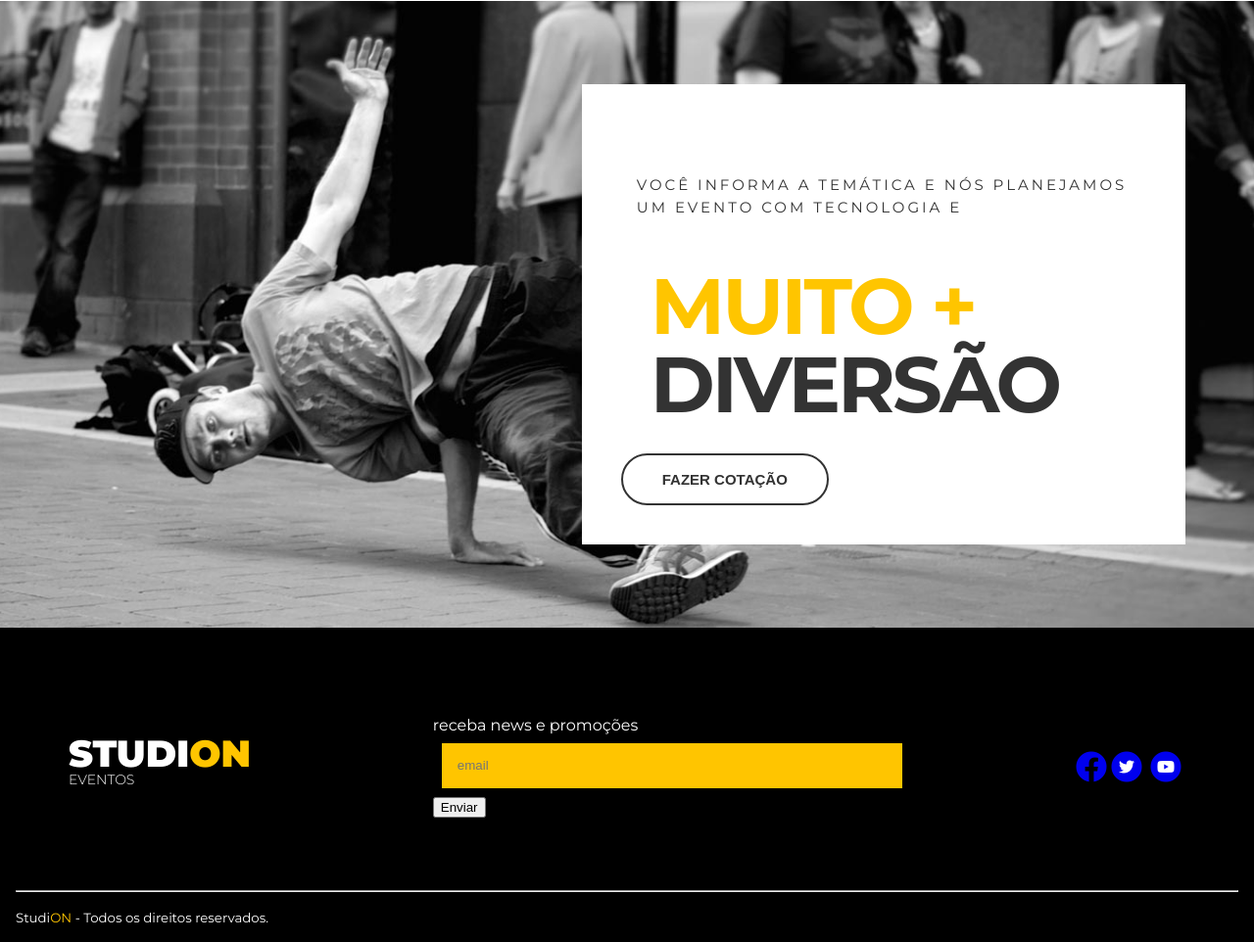
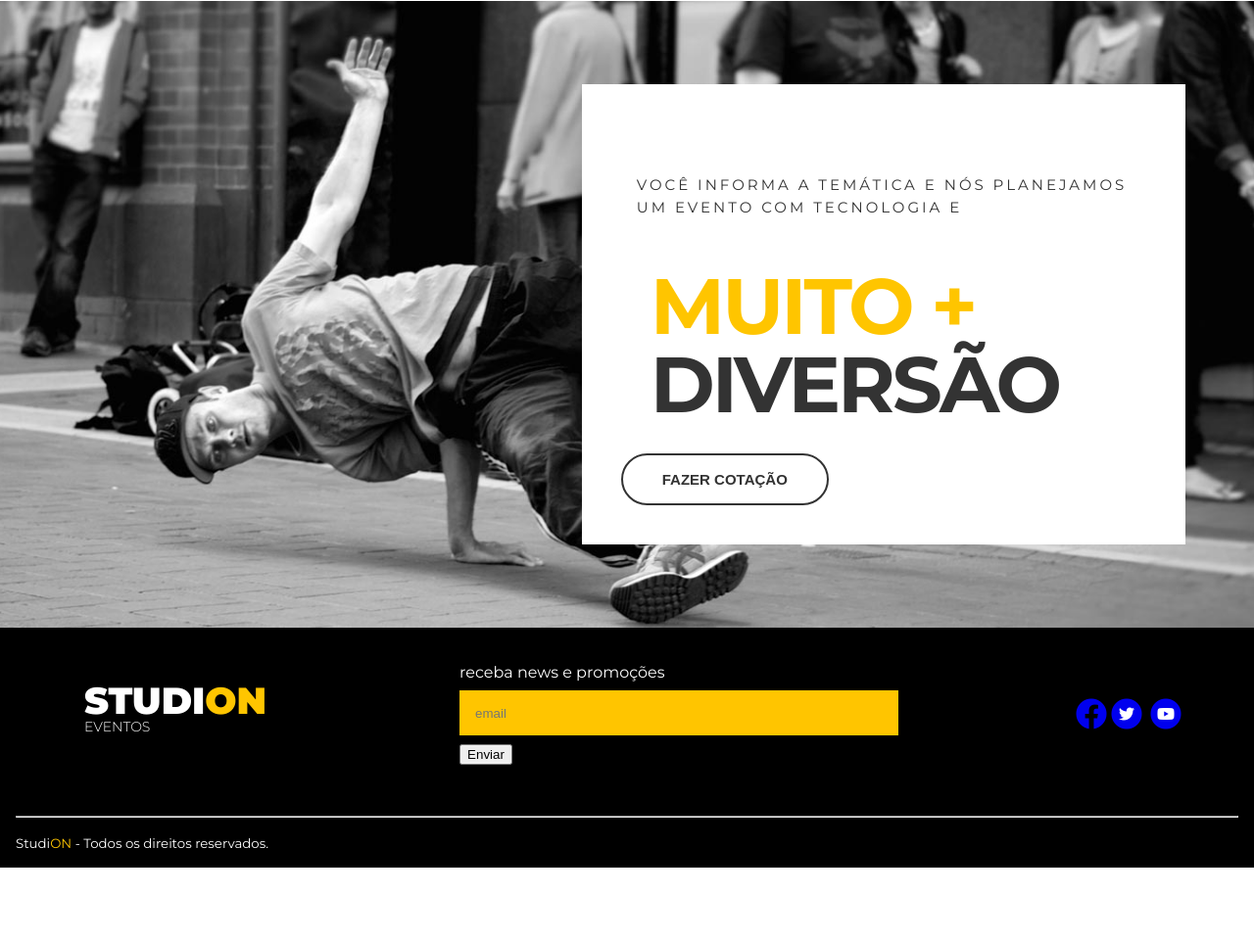
Before and after one commit to JujuBicalho/studion, a website: page src/index.html in a window 1280 px wide. Shown: the part 1487-2449 px from the top of the page at 98% size. After the commit the page ends 2373 px from the top, so only its background shows below. Drawn offline with Linux system fonts and the light colour scheme.

Commit message:
analisado

```diff
--- a/src/style.css
+++ b/src/style.css
@@ -1,15 +1,15 @@
-@import url('https://fonts.googleapis.com/css2?family=Montserrat:wght@300;400;700;900&display=swap');
-@import url('https://fonts.googleapis.com/css2?family=Roboto:wght@300;400;700;900&display=swap');
-@import url('https://cdnjs.cloudflare.com/ajax/libs/font-awesome/5.15.3/css/all.min.css');
-@import url('https://cdnjs.cloudflare.com/ajax/libs/font-awesome/5.15.3/css/brands.min.css');
+@import url("https://fonts.googleapis.com/css2?family=Montserrat:wght@300;400;700;900&display=swap");
+@import url("https://fonts.googleapis.com/css2?family=Roboto:wght@300;400;700;900&display=swap");
+@import url("https://cdnjs.cloudflare.com/ajax/libs/font-awesome/5.15.3/css/all.min.css");
+@import url("https://cdnjs.cloudflare.com/ajax/libs/font-awesome/5.15.3/css/brands.min.css");
 
 * {
   box-sizing: border-box;
 }
 
 :root {
-    font-family: 'Montserrat', sans-serif;
-    font-size:16px;
+  font-family: "Montserrat", sans-serif;
+  font-size: 16px;
   --color-primary: #ffc500;
   --default-padding: 1rem;
   --color-copy: #333;
@@ -38,13 +38,13 @@ ul {
 }
 
 .navbar {
-    background-color:#000;
+  background-color: #000;
   position: absolute;
   width: 100%;
   z-index: 1;
   top: 0;
   left: 0;
-    color: #FFF;
+  color: #fff;
 }
 
 .navbar__container {
@@ -69,7 +69,7 @@ ul {
 
 .navbar__links a {
   font-weight: 300;
-    color: #FFF;
+  color: #fff;
   text-decoration: none;
 }
 
@@ -125,12 +125,12 @@ ul {
   letter-spacing: 0.1875rem;
 }
 
-.slide__copy h2{
+.slide__copy h2 {
   font-size: 6.25rem;
   text-transform: uppercase;
 }
 
-.btn{
+.btn {
   cursor: pointer;
   padding: 1rem 2.5rem;
   border: 0.125rem solid #fff;
@@ -141,7 +141,6 @@ ul {
   font-weight: 700;
   text-transform: uppercase;
   transition: 0.3s all ease;
-
 }
 
 .btn:hover,
@@ -160,9 +159,9 @@ ul {
 }
 
 .counter__container {
-     display:grid;
+  display: grid;
   grid-template-columns: 1fr 1fr 1fr;
-     place-items:center;
+  place-items: center;
   margin: 0;
   padding: 4.375rem 1rem;
 }
@@ -201,13 +200,13 @@ ul {
 }
 
 .institutional__copy h4 {
-    font-size: 1.562rem ;
+  font-size: 1.562rem;
   font-weight: 700;
   margin-top: 1rem;
 }
 
 .institutional__copy p {
-    font-family: 'Roboto', sans-serif;
+  font-family: "Roboto", sans-serif;
   font-size: 1.0625rem;
   line-height: 1.6875rem;
   font-weight: 300;
@@ -230,16 +229,16 @@ ul {
 }
 
 .quote__container {
-      display:grid;
+  display: grid;
   align-items: center;
   justify-items: end;
   min-height: 80vh;
   margin: 1.25 0rem;
-      padding:0rem;
+  padding: 0rem;
 }
 
-.quote__copy{
-    background-color: #fff;;
+.quote__copy {
+  background-color: #fff;
   padding: 2.5rem 2.5rem;
 }
 
@@ -250,15 +249,14 @@ ul {
   line-height: 1.4375rem;
   width: 54ch;
   text-transform: uppercase;
-     padding:1rem;
-
+  padding: 1rem;
 }
 
 .quote__copy h2 {
   font-size: 5rem;
-      line-height: 5rem;;
+  line-height: 5rem;
   text-transform: uppercase;
-      letter-spacing: -0.1875rem ;
+  letter-spacing: -0.1875rem;
   margin: 1.875rem;
 }
 
@@ -275,21 +273,23 @@ ul {
   color: var(--color-copy);
   border-color: var(--color-copy);
   background: unset;
-      hover: var(--default-padding);
-
+}
+.btn--quote:hover {
+  color: var(--default-padding);
 }
 
 .footer {
   background-color: #000;
-      color: #FFF;
+  color: #fff;
   padding: 0 1rem;
 }
 
 .footer__container {
+
   display: grid;
-      grid-template-columns: repeat(3,auto);
+  grid-template-columns: repeat(3, auto);
   align-items: center;
-      padding: 5.25rem 0 3.75rem 0;
+  padding: 2.25rem 0 2.75rem 0;
 }
 
 .footer__logo-studion {
@@ -298,14 +298,11 @@ ul {
   font-size: 2.375rem;
   font-weight: 900;
   line-height: 1ch;
-    margin: 0 1 rem;
-
+  margin: 0 1rem;
 }
 
 .logo-studion__subtitle {
-    display:block;
-
-
+  display: block;
 }
 .footer___form {
   justify-self: center;
@@ -313,15 +310,13 @@ ul {
   place-items: center;
   grid-template-columns: 10ch auto;
   gap: 1.25rem;
-
 }
 
-.footer__form fieldset{
-    border:unset;
+.footer__form fieldset {
+  border: unset;
   margin: 0;
   padding: 0;
   width: 100%;
-
 }
 
 .footer__form input {
@@ -330,8 +325,7 @@ ul {
   background-color: var(--color-primary);
   border: unset;
   padding: 1rem;
-    margin: 0.5625rem;
-
+  margin: 0.5625rem 0;
 }
 
 .footer__label {
@@ -347,3 +341,12 @@ ul {
 .footer__direitos {
   align-items: center;
 }
+.footer__form button {
+    cursor: pointer;
+    transition: 0.3s all ease;
+  }
+
+  .footer__form button:hover {
+    background-color: #000;
+    color: #FFF;
+  }
```
Also changed, not shown: src/package.json (deleted, +0 -28 lines), studion/src/images/banner.jpg (deleted), studion/src/images/institutional.jpg (deleted), studion/src/images/parallax.jpg (deleted), 1 other file. Lines whose indentation alone changed are shown as unchanged.
